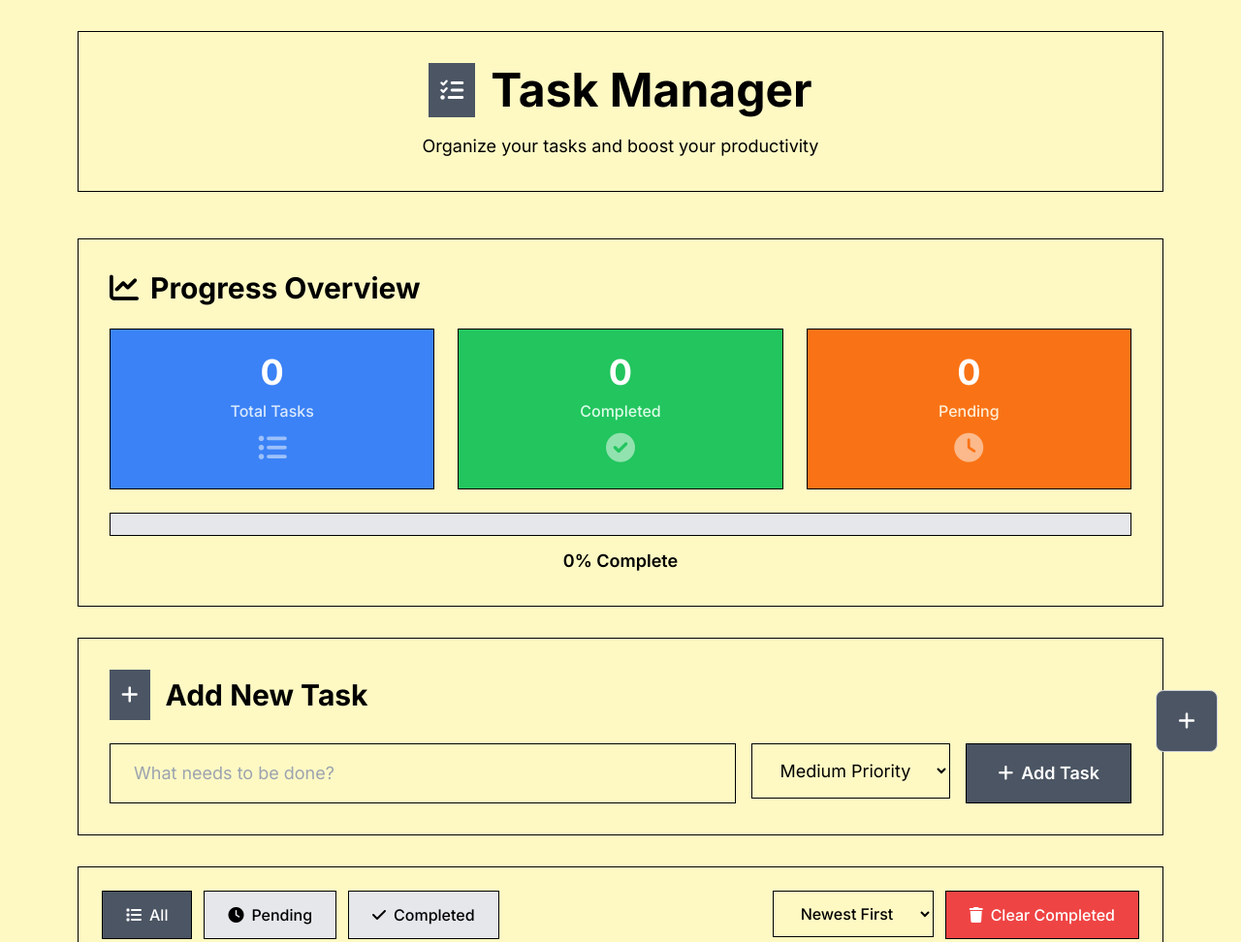
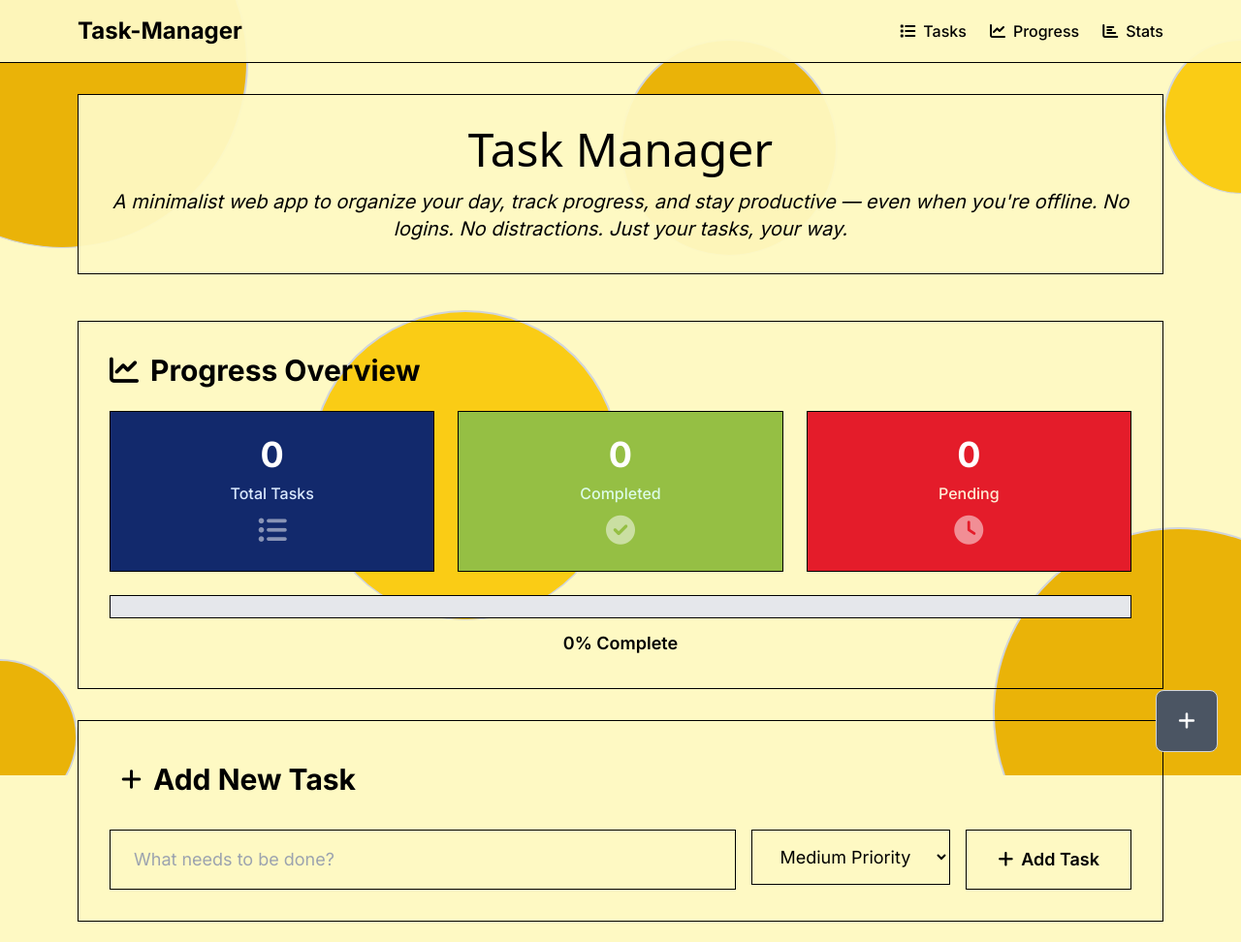
Before and after one commit to awhyshll/Task-Manager, a plain HTML site: page index.html in a window 1280 px wide. Shown: the top 972 px of the page at 97% size. Drawn offline with nearby package versions, Linux system fonts and the light colour scheme.

Commit message:
updated ui

```diff
--- a/app.js
+++ b/app.js
@@ -127,6 +127,12 @@ class TaskManager {
             document.getElementById('editTaskId').value = task.id;
             document.getElementById('editTaskInput').value = task.text;
             document.getElementById('editPrioritySelect').value = task.priority;
+
+            // Set background color
+            const modal = document.getElementById('editModal');
+            modal.querySelector('.bg-white, .bg-gray-100, .bg-blue-100')?.classList.remove('bg-white', 'bg-gray-100', 'bg-blue-100');
+            modal.querySelector('div')?.classList.add('bg-yellow-100');
+
             this.openEditModal();
         }
     }
@@ -470,7 +476,7 @@ class TaskManager {
         modal.className = 'fixed inset-0 bg-black bg-opacity-50 flex items-center justify-center z-50';
 
         modal.innerHTML = `
-            <div class="bg-transparent border border-black p-8 w-full max-w-lg mx-4">
+            <div class="bg-yellow-100 border border-black p-8 w-full max-w-lg mx-4">
                 <div class="text-center mb-6">
                     <div class="bg-gray-600 p-3 w-16 h-16 mx-auto mb-4">
                         <i class="fas fa-chart-bar text-white text-2xl"></i>
--- a/index.html
+++ b/index.html
@@ -8,20 +8,51 @@
     <link rel="stylesheet" href="https://cdnjs.cloudflare.com/ajax/libs/font-awesome/6.0.0/css/all.min.css">
     <link rel="stylesheet" href="style.css">
 </head>
-<body class="bg-yellow-100 min-h-screen">
-    <div class="container mx-auto px-4 py-8 max-w-6xl">
+<body class="bg-yellow-100 min-h-screen relative">
+    <div class="fixed inset-0 pointer-events-none z-0 overflow-hidden">
+        <div class="absolute -top-32 -left-32 w-96 h-96 bg-yellow-500 rounded-full border-b border-2 border-gray-300"></div>
+        <div class="absolute -bottom-32 -right-32 w-96 h-96 bg-yellow-500 rounded-full border-b border-2 border-gray-300"></div>
 
-        <header class="text-center mb-12">
-            <div class="bg-transparent border border-black p-8">
+
+        <div class="absolute bottom-40 left-1/4 w-80 h-80 bg-yellow-400 rounded-full border-b border-2 border-gray-300"></div>
+        <div class="absolute top-10 left-1/2 w-56 h-56 bg-yellow-500 rounded-full border-b border-2 border-gray-300"></div>
+        <div class="absolute -bottom-10 -left-20 w-40 h-40 bg-yellow-500 rounded-full border-b border-2 border-gray-300"></div>
+        <div class="absolute top-10 -right-20 w-40 h-40 bg-yellow-400 rounded-full border-b border-2 border-gray-300"></div>
+    </div>
+
+    <nav class="bg-transparent border-b border-black sticky top-0 z-50  bg-yellow-100 bg-opacity-95">
+        <div class="container mx-auto px-4 py-4 max-w-6xl">
+            <div class="flex items-center justify-between">
+                <div class="flex items-center space-x-3">
+                    <span class="text-2xl font-bold text-black">Task-Manager</span>
+                </div>
+                <div class="flex items-center space-x-6">
+                    <a href="#tasks" class="text-black hover:text-gray-700 font-medium flex items-center">
+                        <i class="fas fa-list mr-2"></i>Tasks
+                    </a>
+                    <a href="#progress" class="text-black hover:text-gray-700 font-medium flex items-center">
+                        <i class="fas fa-chart-line mr-2"></i>Progress
+                    </a>
+                    <button onclick="taskManager.showStats()" class="text-black hover:text-gray-700 font-medium flex items-center">
+                        <i class="fas fa-chart-bar mr-2"></i>Stats
+                    </button>
+                </div>
+            </div>
+        </div>
+    </nav>
+
+    <div class="container mx-auto px-4 py-8 max-w-6xl relative z-10">
+
+        <header id="progress" class="text-center mb-12">
+            <div class="bg-yellow-100 bg-opacity-95 border border-black p-8">
                 <div class="flex items-center justify-center mb-4">
-                    <div class="bg-gray-600 p-3 mr-4">
-                        <i class="fas fa-tasks text-white text-2xl"></i>
-                    </div>
-                    <h1 class="text-5xl font-bold text-black">
+
+                    <h1 class="text-5xl font-sans text-black">
                         Task Manager
                     </h1>
                 </div>
-                <p class="text-black text-lg">Organize your tasks and boost your productivity</p>
+                <p class="text-black text-xl italic">A minimalist web app to organize your day, track progress, and stay productive —
+    even when you're offline. No logins. No distractions. Just your tasks, your way.</p>
             </div>
         </header>
         <div class="bg-transparent border border-black p-8 mb-8">
@@ -31,17 +62,17 @@
                 </h2>
             </div>
             <div class="grid grid-cols-1 md:grid-cols-3 gap-6 mb-6">
-                <div class="text-center p-6 bg-blue-500 text-white border border-black">
+                <div class="text-center p-6 bg-[#12296c] text-white border border-black">
                     <div class="text-4xl font-bold mb-2" id="totalTasks">0</div>
                     <div class="text-blue-100 font-medium">Total Tasks</div>
                     <i class="fas fa-list-ul text-3xl mt-2 opacity-50"></i>
                 </div>
-                <div class="text-center p-6 bg-green-500 text-white border border-black">
+                <div class="text-center p-6 bg-[#95bf44] text-white border border-black">
                     <div class="text-4xl font-bold mb-2" id="completedTasks">0</div>
                     <div class="text-green-100 font-medium">Completed</div>
                     <i class="fas fa-check-circle text-3xl mt-2 opacity-50"></i>
                 </div>
-                <div class="text-center p-6 bg-orange-500 text-white border border-black">
+                <div class="text-center p-6 bg-[#e41c2a] text-white border border-black">
                     <div class="text-4xl font-bold mb-2" id="pendingTasks">0</div>
                     <div class="text-orange-100 font-medium">Pending</div>
                     <i class="fas fa-clock text-3xl mt-2 opacity-50"></i>
@@ -56,8 +87,8 @@
         </div>
         <div class="bg-transparent border border-black p-8 mb-8">
             <div class="flex items-center mb-6">
-                <div class="bg-gray-600 p-3 mr-4">
-                    <i class="fas fa-plus text-white text-xl"></i>
+                <div class="bg-transparent p-3 ">
+                    <i class="fas fa-plus text-black text-2xl"></i>
                 </div>
                 <h2 class="text-3xl font-bold text-black">
                     Add New Task
@@ -65,7 +96,7 @@
             </div>
             <form id="taskForm" class="space-y-4">
                 <div class="flex flex-col lg:flex-row gap-4">
-                    <div class="flex-1">
+                    <div class="flex-1 bg-yellow-100">
                         <input
                             type="text"
                             id="taskInput"
@@ -86,7 +117,7 @@
                     </div>
                     <button
                         type="submit"
-                        class="px-8 py-4 bg-gray-600 text-white hover:bg-gray-700 text-lg font-semibold border border-black"
+                        class="px-8 py-4 bg-transparent text-black hover:bg-gray-700 text-lg font-semibold border border-black"
                     >
                         <i class="fas fa-plus mr-2"></i>Add Task
                     </button>
@@ -97,7 +128,7 @@
         <div class="bg-transparent border border-black p-6 mb-8">
             <div class="flex flex-col lg:flex-row gap-6 items-center justify-between">
                 <div class="flex flex-wrap gap-3">
-                    <button id="filterAll" class="px-6 py-3 bg-gray-600 text-white hover:bg-gray-700 font-medium border border-black">
+                    <button id="filterAll" class="px-6 py-3 bg-gray-200 text-black hover:bg-gray-300 font-medium border border-black">
                         <i class="fas fa-list mr-2"></i>All
                     </button>
                     <button id="filterPending" class="px-6 py-3 bg-gray-200 text-black hover:bg-gray-300 font-medium border border-black">
@@ -124,10 +155,10 @@
         </div>
 
         <!-- list -->
-        <div class="bg-transparent border border-black p-8">
+        <div id="tasks" class="bg-transparent border border-black p-8">
             <div class="flex items-center mb-6">
-                <div class="bg-gray-600 p-3 mr-4">
-                    <i class="fas fa-list-check text-white text-xl"></i>
+                <div class="bg-transparent p-3">
+                    <i class="fas fa-list-check text-black text-2xl"></i>
                 </div>
                 <h2 class="text-3xl font-bold text-black">
                     Your Tasks
--- a/style.css
+++ b/style.css
@@ -1,14 +1,28 @@
-/* Simple Task Manager Styles - Minimal Design */
 
-/* Import Google Fonts for better typography */
 @import url('https://fonts.googleapis.com/css2?family=Inter:wght@300;400;500;600;700;800&display=swap');
 
-/* Global styles */
+/* Hide scrollbar for all browsers */
 * {
     font-family: 'Inter', -apple-system, BlinkMacSystemFont, 'Segoe UI', Roboto, sans-serif;
+    scrollbar-width: none; /* Firefox */
+    -ms-overflow-style: none; /* IE and Edge */
 }
 
-/* Task item basic styling */
+/* Hide scrollbar for Chrome, Safari and Opera */
+*::-webkit-scrollbar {
+    display: none;
+}
+
+/* Keep body and html scrollable */
+html, body {
+    scrollbar-width: none;
+    -ms-overflow-style: none;
+}
+
+html::-webkit-scrollbar, body::-webkit-scrollbar {
+    display: none;
+}
+
 .task-item {
     background: transparent !important;
     border: 4px solid #000000; /* Black border */
@@ -19,7 +33,6 @@
     opacity: 0.5;
 }
 
-/* Priority indicators - remove background colors, keep border indicators */
 .priority-high {
     border-left: 8px solid #ef4444;
 }
@@ -32,7 +45,6 @@
     border-left: 8px solid #10b981;
 }
 
-/* Completed task styling */
 .task-completed {
     opacity: 0.7;
     background: transparent !important;
@@ -43,18 +55,15 @@
     color: #64748b;
 }
 
-/* Filter button active state */
 .filter-active {
     background-color: #374151 !important;
     color: white !important;
 }
 
-/* Progress bar */
 #progressBar {
     transition: width 0.3s ease;
 }
 
-/* FAB Menu visibility */
 #fabMenu.opacity-100 {
     opacity: 1;
 }
```
